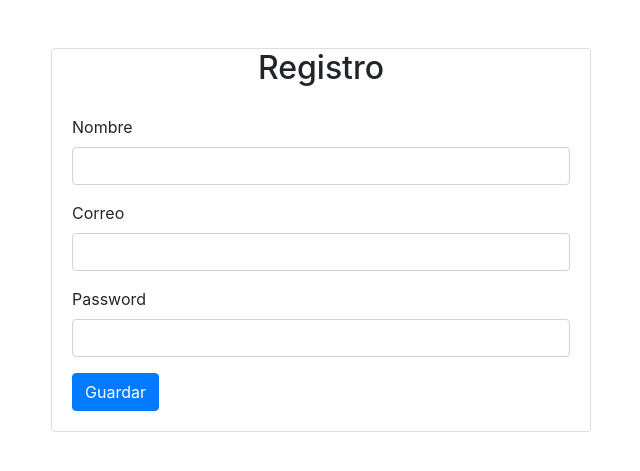
After one commit to richie20502/dsm_31_clase, a PHP site: page /register in a window 1280 px wide. The commit adds this page. Shown: the top 471 px of the page, without its empty margins (319-959 px from the left). Run offline with PHP 8.4, Linux system fonts and the light colour scheme.

Commit message:
registro de guardar info

```diff
--- a/routes.php
+++ b/routes.php
@@ -5,9 +5,10 @@ use App\Core\Router;
 $router = new Router();
 
 #$router->add('/lista/usuarios', 'HomeController@index');
-$router->add('/login', 'AuthController@showlogin');
+$router->add('/', 'AuthController@showlogin');
 $router->add('/postLogin', 'AuthController@login', 'POST');
-
+$router->add('/register','AuthController@showRegister');
+$router->add('/register','AuthController@sendRegister','POST');
 
 
 return $router;
--- a/src/Controllers/AuthController.php
+++ b/src/Controllers/AuthController.php
@@ -1,10 +1,45 @@
 <?php
 
 namespace App\Controllers;
+
+use App\Core\Database;
+
 class AuthController{
+    private $db;
+
+    public function __construct(){
+        $this->db = new Database();
+    }
 
     public function showlogin(){
         require __DIR__.'/../Views/login.php';
+    }
+
+    public function showRegister(){
+        require __DIR__.'/../Views/register.php';
+    }
+
+    public function sendRegister(){
+        print_r($_POST);
+        $nombre= $_POST['nombre'];
+        $correo= $_POST['correo'];
+        $pasword= $_POST['password'];
+
+        $passwordEncryptada = password_hash($pasword,PASSWORD_DEFAULT);
+
+        print_r($passwordEncryptada);
+
+        $connection = $this->db->getConnection();
+        $query = $connection->prepare("INSERT INTO users (first_name, email, password) VALUES (?,?,?)");
+        $query->bind_param('sss',$nombre, $correo, $passwordEncryptada);
+        if($query->execute()){
+            header('Location: /register');
+            exit();
+        }else{
+            print('No se pudo generar el registro');
+        }
+
+
     }
 
     public function login(){
--- /dev/null
+++ b/src/Views/register.php
@@ -0,0 +1,40 @@
+<!DOCTYPE html>
+<html lang="en">
+<head>
+    <meta charset="UTF-8">
+    <meta name="viewport" content="width=device-width, initial-scale=1.0">
+    <title>Register</title>
+    <link href="https://stackpath.bootstrapcdn.com/bootstrap/4.5.2/css/bootstrap.min.css" rel="stylesheet">
+</head>
+<body>
+    <div class="container">
+        <div class="row justify-content-center">
+            <div class="col-md-6">
+                <div class="card mt-5">
+                    <div class="car-header text-center">
+                        <h2>Registro</h2>
+                    </div>
+                    <div class="card-body">
+                        <form action="/register" method="post">
+                            <div class="form-group">
+                                <label for="">Nombre</label>
+                                <input type="text" name="nombre" class="form-control">
+                            </div>
+                            <div class="form-group">
+                                <label for="">Correo</label>
+                                <input type="text" name="correo" class="form-control">
+                            </div>
+                            <div class="form-group">
+                                <label for="">Password</label>
+                                <input type="password" name="password" class="form-control">
+                            </div>
+                            <button type="submit" class="btn btn-primary"> Guardar</button>
+                        </form>
+                    </div>
+                </div>
+            </div>
+        </div>
+    </div>
+
+</body>
+</html>
```
